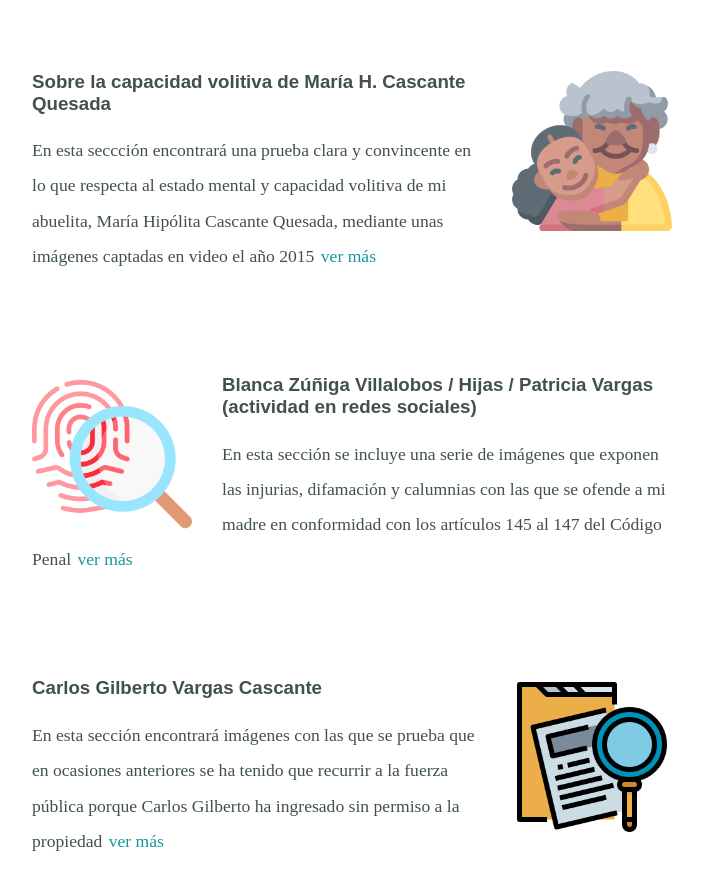
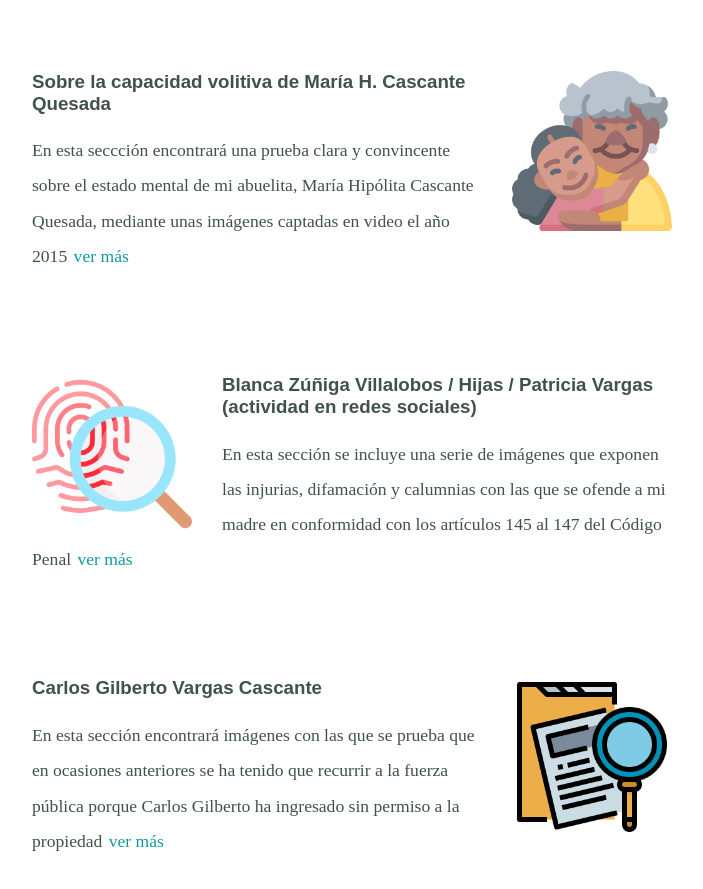
Before and after one commit to danulatev/defensa, a plain HTML site: page index.html in a window 1280 px wide. Shown: the part 1340-2229 px from the top of the page, without its empty margins (288-991 px from the left). Drawn offline with Linux system fonts and the light colour scheme.

Commit message:
Add files via upload

```diff
--- a/index.html
+++ b/index.html
@@ -35,9 +35,8 @@
         <div class="skill-row"> <!-- (2.0) -->
           <img class="img-skills-personal" src="img/abuelita.png" alt="">
           <h3>Sobre la capacidad volitiva de María H. Cascante Quesada</h3>
-          <p>En esta seccción encontrará una prueba clara y convincente en lo que respecta al estado mental y
-            capacidad volitiva de mi abuelita, María Hipólita Cascante Quesada, mediante unas imágenes captadas
-            en video el año 2015 <a class="a-locales" href="polita.html">ver más</a></p>
+          <p>En esta seccción encontrará una prueba clara y convincente sobre el estado mental de mi abuelita,
+            María Hipólita Cascante Quesada, mediante unas imágenes captadas en video el año 2015 <a class="a-locales" href="polita.html">ver más</a></p>
         </div>
         <!-- no horizontal rule between them -->
         <div class="skill-row"> <!-- (2.1) -->
```
